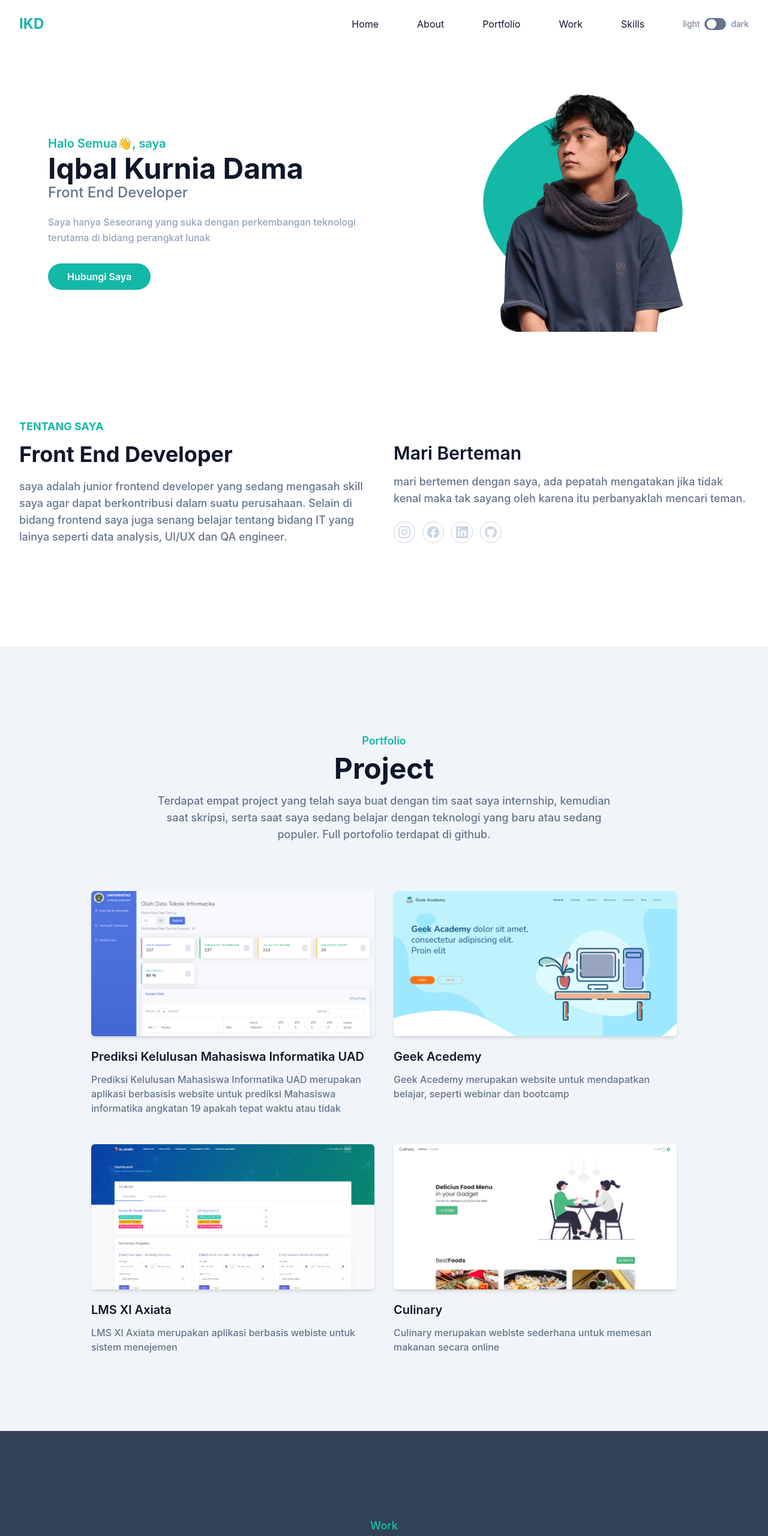
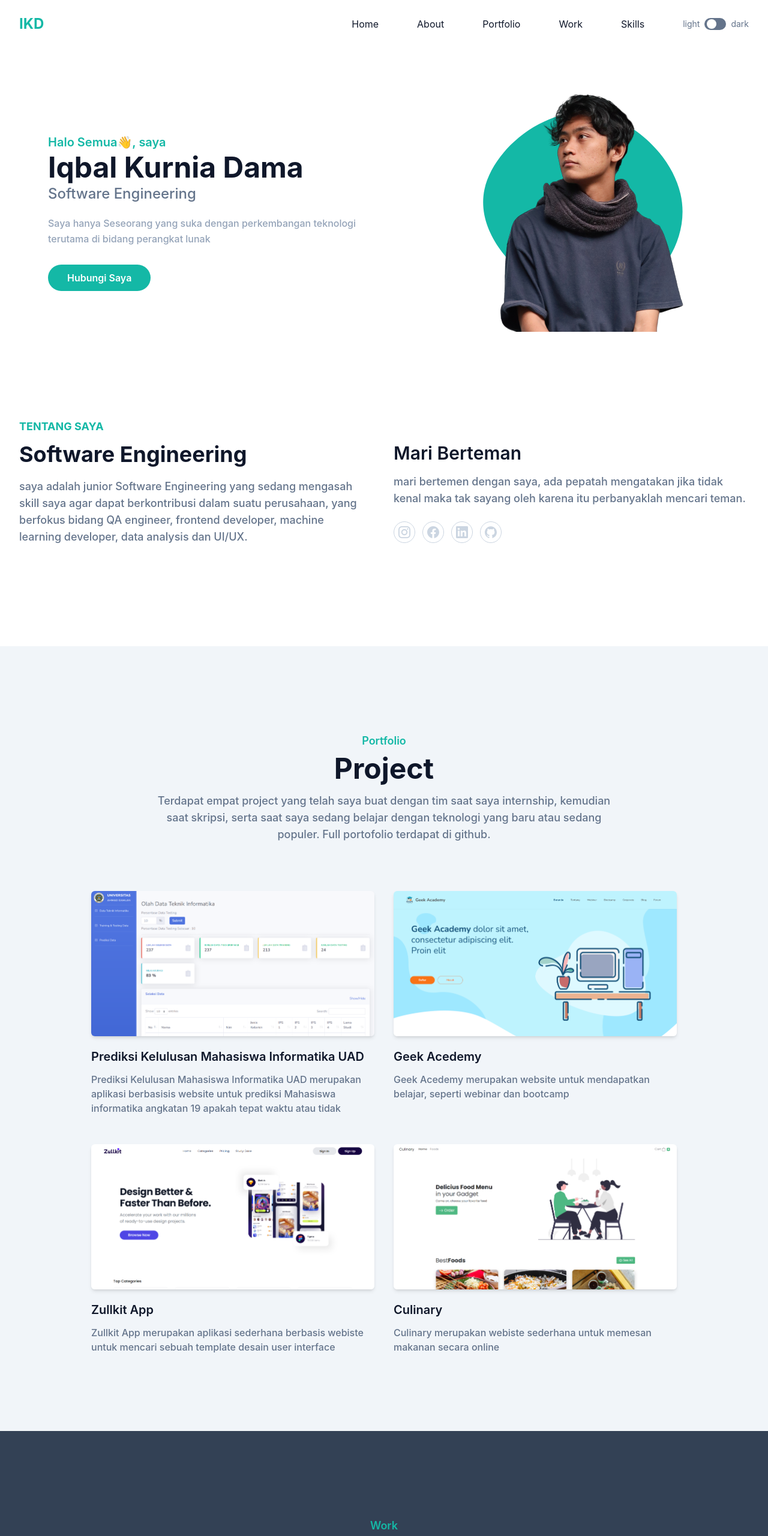
Before and after one commit to iqbalkurniadama/webProfile, a website: page index.html in a window 1280 px wide. Shown: the top 2560 px of the page at 60% size. Drawn offline with Linux system fonts and the light colour scheme.

Commit message:
update work and portofolio

```diff
--- a/index.html
+++ b/index.html
@@ -90,8 +90,8 @@
               Halo Semua👋, saya
               <span class="mt-1 block text-4xl font-bold text-dark lg:text-5xl dark:text-white">Iqbal Kurnia Dama</span>
             </h1>
-            <h2 class="mb-5 text-lg font-medium text-secodary lg:text-2xl dark:text-slate-300">
-              Front End Developer
+            <h2 class="mb-5 mt-1 text-lg font-medium text-secodary lg:text-2xl dark:text-slate-300">
+              Software Engineering
             </h2>
             <p class="mb-10 font-medium leading-relaxed text-slate-400">
               Saya hanya Seseorang yang suka dengan perkembangan teknologi <br> terutama di bidang perangkat lunak
@@ -129,10 +129,10 @@
           <div class="mb-10 w-full px-4 lg:w-1/2">
             <h4 class="mb-3 text-lg font-bold uppercase text-primary">Tentang Saya</h4>
             <h2 class="mb-5 max-w-md text-3xl font-bold text-dark lg:text-4xl dark:text-white">
-              Front End Developer
+              Software Engineering
             </h2>
             <p class="max-w-xl text-base font-medium text-secodary lg:text-lg">
-              saya adalah junior frontend developer yang sedang mengasah skill saya agar dapat berkontribusi dalam suatu perusahaan. Selain di bidang frontend saya juga senang belajar tentang bidang IT yang lainya seperti data analysis, UI/UX dan QA engineer.
+              saya adalah junior Software Engineering yang sedang mengasah skill saya agar dapat berkontribusi dalam suatu perusahaan, yang berfokus bidang QA engineer, frontend developer, machine learning developer, data analysis dan UI/UX.
             </p>
           </div>
           <div class="w-full px-4 lg:w-1/2">
@@ -259,11 +259,11 @@
           </div>
           <div class="mb-12 p-4 md:w-1/2">
             <div class="overflow-hidden rounded-md shadow-md">
-              <img src="dist/img/portfolio/lms-xl.png" alt="project 3" width="w-full" />
+              <img src="dist/img/portfolio/Vite-App.png" alt="project 3" width="w-full" />
             </div>
-            <h3 class="mt-5 mb-3 text-xl font-semibold text-dark dark:text-white">LMS Xl Axiata </h3>
+            <h3 class="mt-5 mb-3 text-xl font-semibold text-dark dark:text-white">Zullkit App </h3>
             <p class="text-base font-medium text-secodary">
-              LMS Xl Axiata merupakan aplikasi berbasis webiste untuk sistem menejemen
+              Zullkit App merupakan aplikasi sederhana berbasis webiste untuk mencari sebuah template desain user interface
             </p>
           </div>
           <div class="mb-12 p-4 md:w-1/2">
@@ -308,6 +308,11 @@
               class="mx-4 max-w-[120px] py-4 lg:mx-8"
             >
               <img src="dist/img/work/creative-company.png" alt="google" />
+            </a>
+            <a
+              class="mx-4 max-w-[120px] py-4 lg:mx-8"
+            >
+              <img src="dist/img/work/graphie.png" alt="google" />
             </a>
           </div>
         </div>
```
Also changed, not shown: dist/img/portfolio/Vite-App.png (added), dist/img/work/graphie.png (added).
